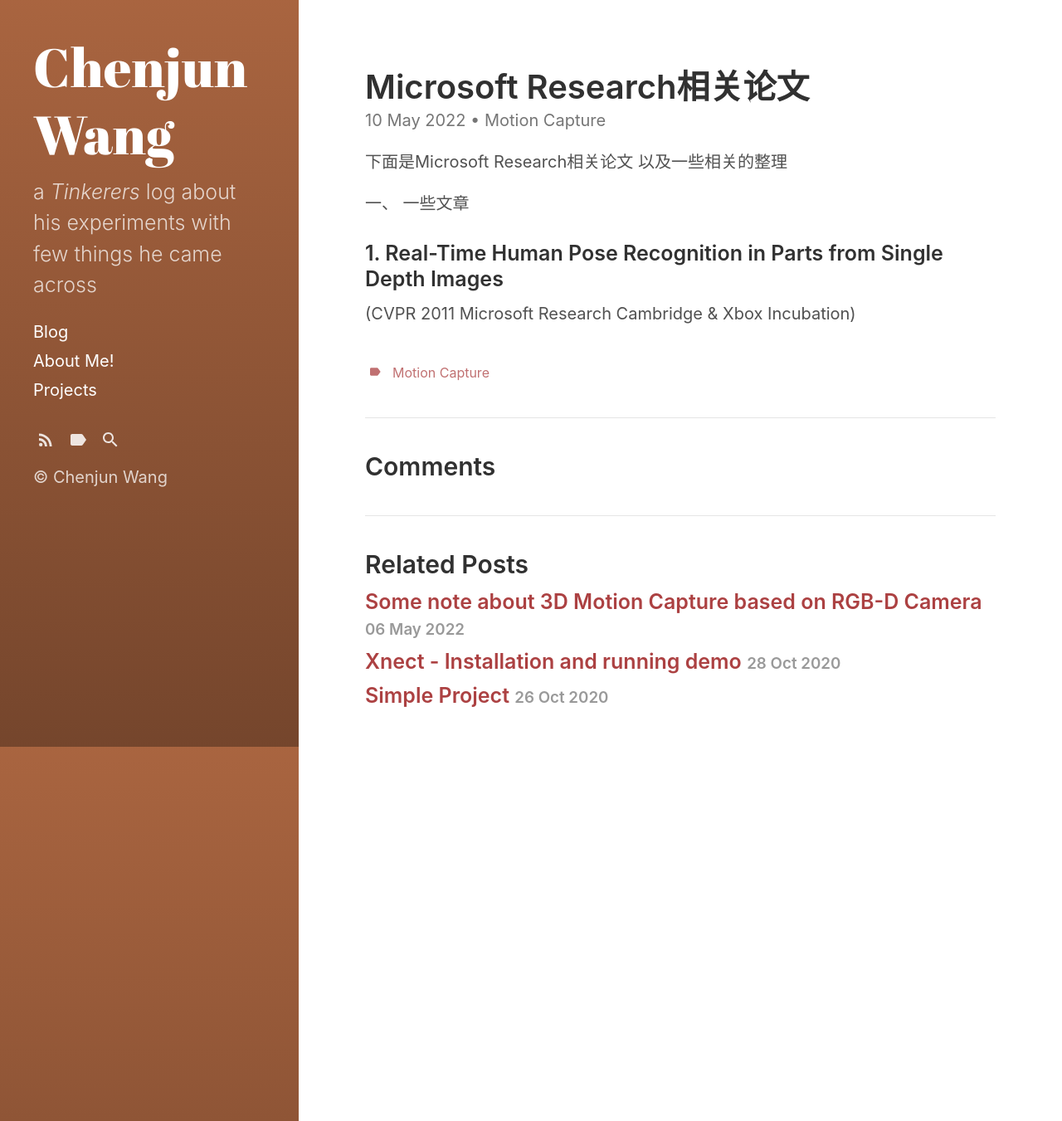
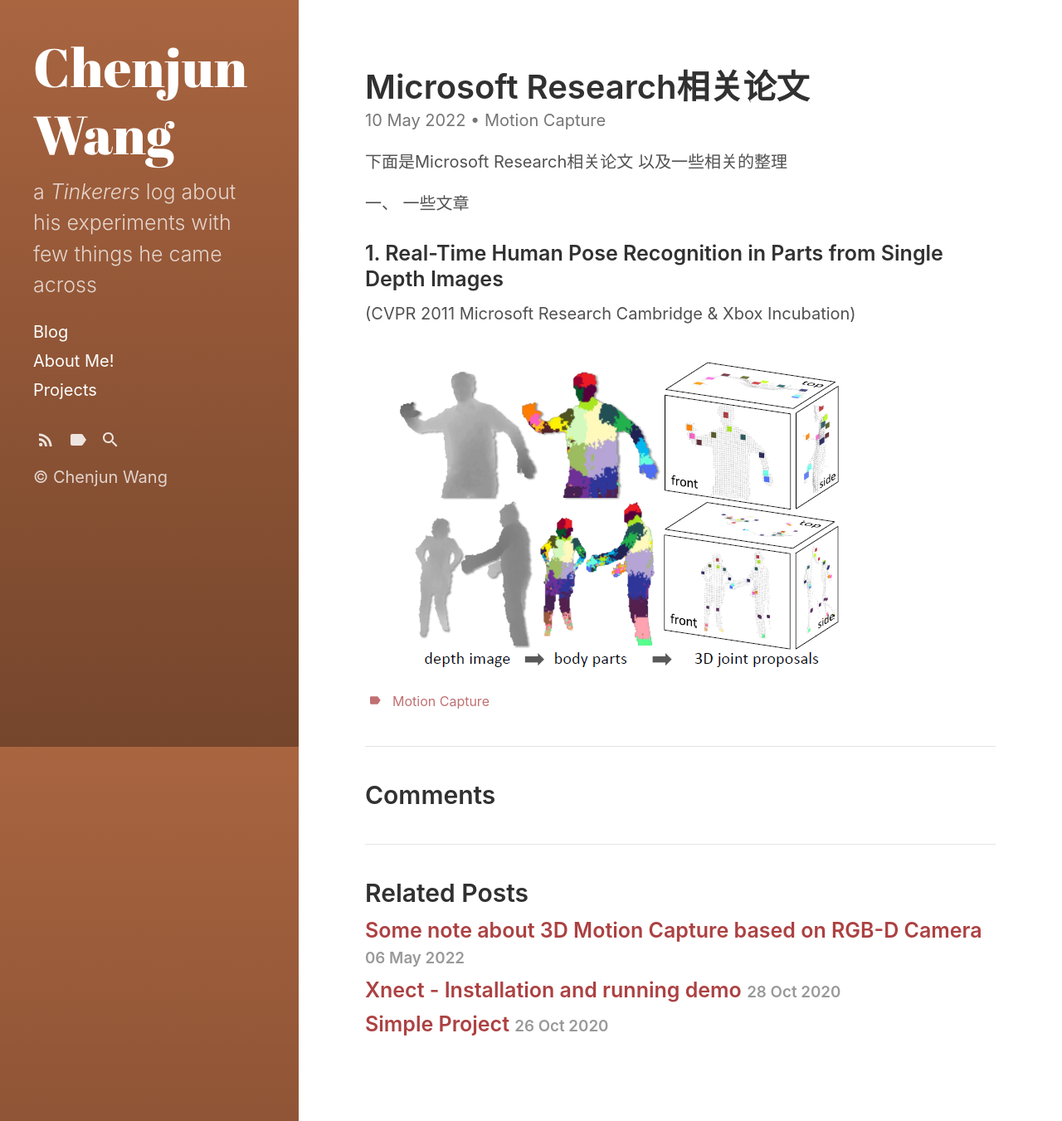
Before and after one commit to WangChenjun521/wangchenjun521.github.io, a Jekyll site: the page built from _posts/2022-5-10-MicrosoftResearch.md, in a window 1280 px wide and 1351 px high. Shown: the whole window at 83% size. Built offline with Jekyll 4.4.1, drawn with Linux system fonts in a browser that asks for light colours.

Commit message:
auto update

```diff
--- a/_posts/2022-5-10-MicrosoftResearch.md
+++ b/_posts/2022-5-10-MicrosoftResearch.md
@@ -21,4 +21,4 @@ comments: true
 
 
 
-![](wangchenjun521.github.io/assets/images/2022_05_10/1.png)
+![](https://wangchenjun521.github.io/assets/images/2022_05_10/1.png)
```
